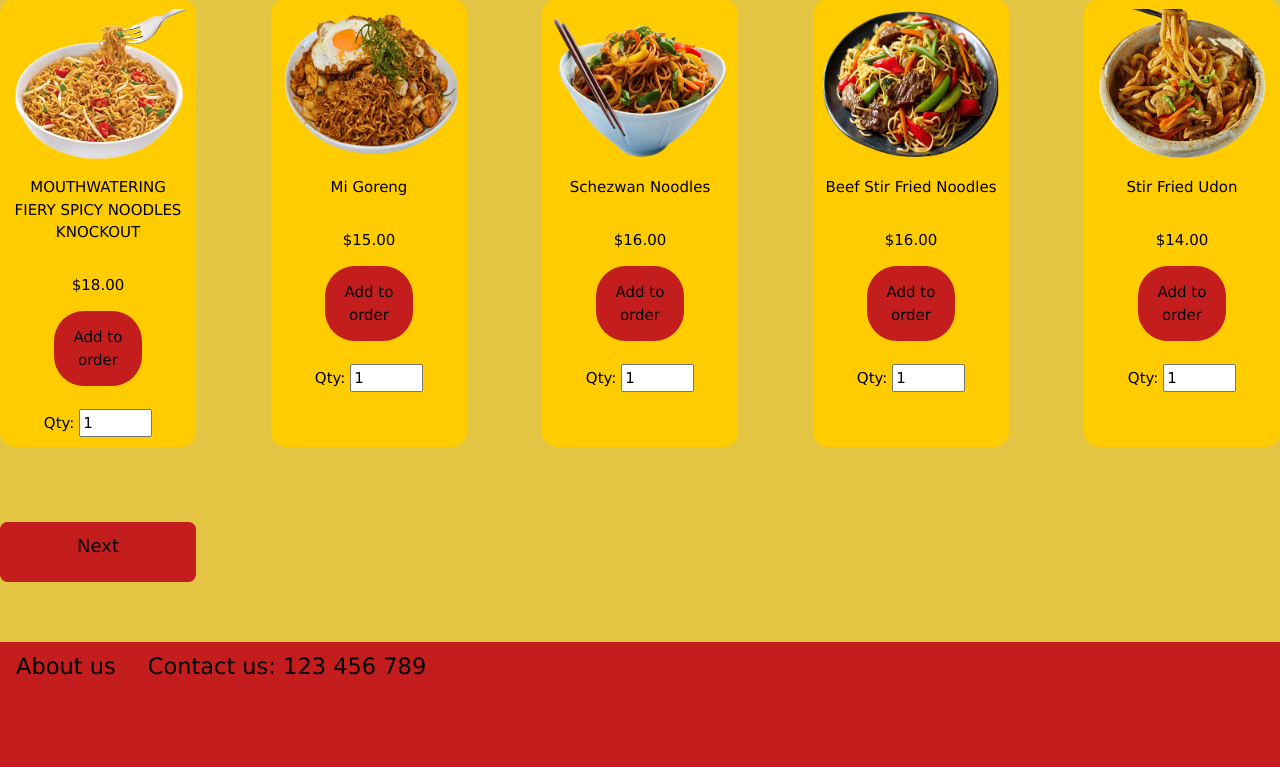
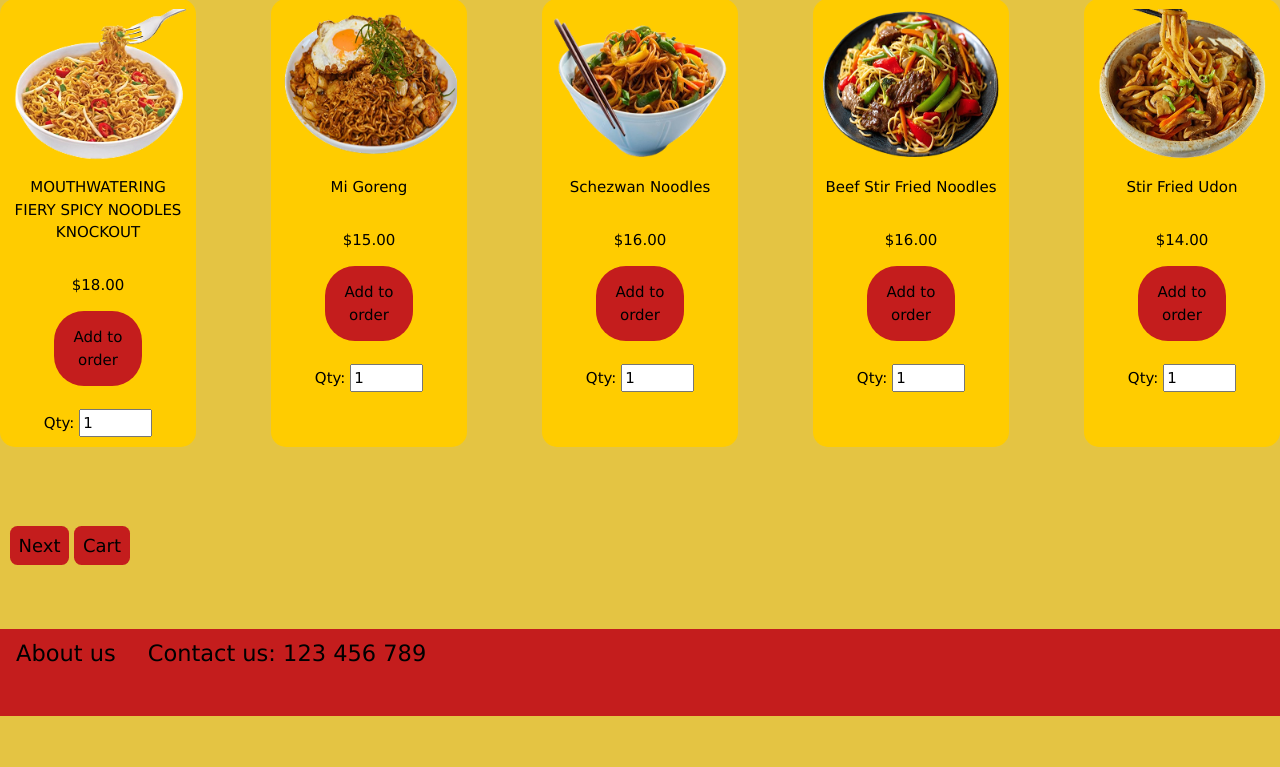
Before and after one commit to leonqiann/level2assessment, a Flask app: page /orderbase in a window 1280 px wide. Shown: the part 191-958 px from the top of the page. After the commit the page ends 907 px from the top, so only its background shows below. Run offline with Flask 3, Linux system fonts and the light colour scheme; data comes from the database, SQL or seed files in the repository; both versions use the stored data as it was after the commit.

Commit message:
added a cart button to orderbase and a back button to orderside

```diff
--- a/static/style.css
+++ b/static/style.css
@@ -75,9 +75,9 @@ nav {
     min-height: 100vh;
 }
 
-/* make the spicyimg class float right and have a margin-top of 5% and a margin-left of 30% */
+/* spicyimg clas has margin-top of 5rem*/
 .spicyimg {
-    margin-top: 4.5rem;
+    margin-top: 2rem;
 }
 
 /* make the images in the spicyimg class have 60% of the width */
@@ -90,7 +90,7 @@ nav {
 footer {
     font-size: 1.5rem;
     grid-row: 3;
-    padding-bottom: 5rem;
+    padding-bottom: 2.5rem;
 
 }
 
@@ -355,6 +355,12 @@ body {
     text-align: center;
 }
 
+/* make the next and cart button in the bottom right corner*/
+.rightcolumn{
+    max-width: 1fr;
+    padding: 5%;
+    margin-top: auto
+}
 /* next button is red with no border and rounded corners */
 .nextbutton {
     background-color: #C41D1D;
@@ -364,7 +370,6 @@ body {
     border-radius: 0.5rem;
     width: 100%;
     height: 4rem;
-    margin-top: auto;
     text-decoration: none;
     font-size: large;
 }
@@ -470,6 +475,7 @@ body {
     text-decoration: none;
     border-radius: 0.5rem;
     padding: 0.3rem;
+    display: inline-block;
 }
 
 /* Add hover effect for the cart button */
--- a/templates/orderbase.html
+++ b/templates/orderbase.html
@@ -23,9 +23,10 @@
     </form>
 </div>
 {% endfor %}
-
+<div class ="rightcolumn">
 <a href="/orderside" class="nextbutton">Next</a>
-
+<a href="/cart" class="nextbutton">Cart</a>
+</div>
 </div>
 
 
--- a/templates/orderside.html
+++ b/templates/orderside.html
@@ -23,8 +23,10 @@
     </form>
 </div>
 {% endfor %}
-
+<div class ="rightcolumn">
+<a href="/orderbase" class="nextbutton">Back</a>
 <a href="/cart" class="nextbutton">Cart</a>
+</div>
 </div>
 
 
```
Also changed, not shown: wokthiswayimproved.db.
